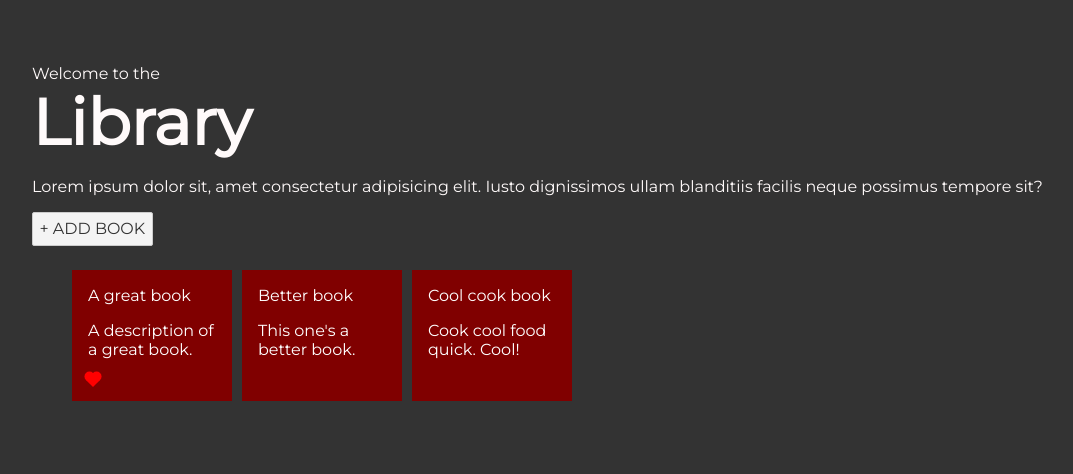
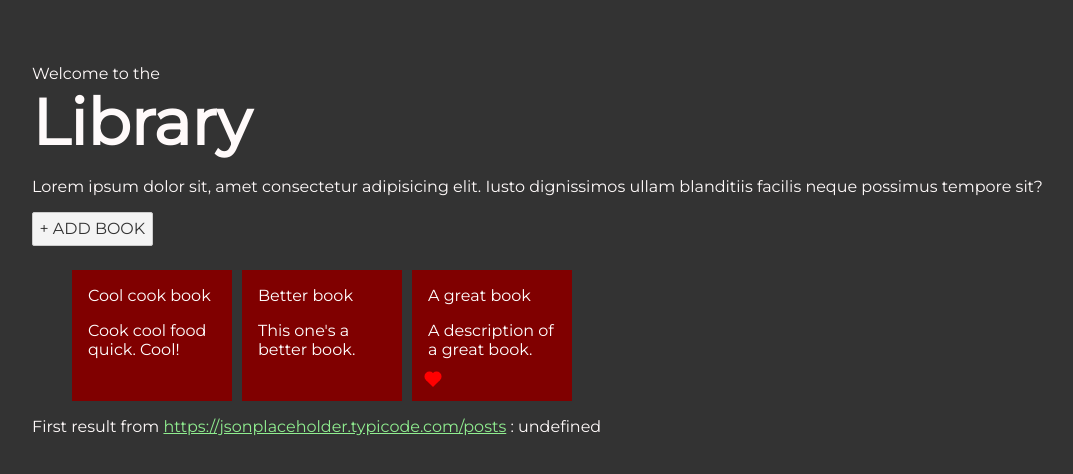
Before and after one commit to hchiam/learning-svelte, a Svelte app in the folder another-tutorial/: page / in a window 1280 px wide. Shown: the top 474 px of the page, without its empty margins (32-1105 px from the left). Built offline with nearby package versions, Linux system fonts and the light colour scheme; no server answers; data requests are answered from the project's data file.

Commit message:
fetched data pseudo dynamically from db.json

```diff
--- /dev/null
+++ b/another-tutorial/db.json
@@ -0,0 +1,22 @@
+{
+  "books": [
+    {
+      "id": 1,
+      "title": "A great book",
+      "description": "A description of a great book.",
+      "favorite": true
+    },
+    {
+      "id": 2,
+      "title": "Better book",
+      "description": "This one's a better book.",
+      "favorite": false
+    },
+    {
+      "id": 3,
+      "title": "Cool cook book",
+      "description": "Cook cool food quick. Cool!",
+      "favorite": false
+    }
+  ]
+}
--- a/another-tutorial/package.json
+++ b/another-tutorial/package.json
@@ -3,12 +3,16 @@
   "version": "1.0.0",
   "scripts": {
     "build": "rollup -c",
-    "dev": "rollup -c -w",
+    "dev": "run-p dev:server dev:client # dev was just: rollup -c -w",
+    "dev:server": "json-server --watch db.json",
+    "dev:client": "rollup -c -w",
     "start": "sirv public"
   },
   "devDependencies": {
     "@rollup/plugin-commonjs": "11.0.2",
     "@rollup/plugin-node-resolve": "^7.0.0",
+    "json-server": "^0.16.1",
+    "npm-run-all": "^4.1.5",
     "rollup": "^1.20.0",
     "rollup-plugin-livereload": "^1.0.0",
     "rollup-plugin-svelte": "^5.0.3",
--- a/another-tutorial/public/global.css
+++ b/another-tutorial/public/global.css
@@ -16,16 +16,15 @@ body {
 }
 
 a {
-  color: rgb(0, 100, 200);
-  text-decoration: none;
+  color: lightgreen;
 }
 
 a:hover {
-  text-decoration: underline;
+  color: lime;
 }
 
 a:visited {
-  color: rgb(0, 80, 160);
+  color: green;
 }
 
 label {
--- /dev/null
+++ b/another-tutorial/src/common/api.js
@@ -0,0 +1,25 @@
+export const bookApiUrl = "http://localhost:3000/books";
+
+export function httpGet(path) {
+  return req(path);
+}
+
+export function httpPost(path, data) {
+  return req(path, "POST", data);
+}
+
+export function httpPut(path, data) {
+  return req(path, "PUT", data);
+}
+
+async function req(path, method = "GET", data) {
+  const res = await fetch(bookApiUrl + path, {
+    method,
+    headers: {
+      "Content-Type": "application/json",
+    },
+    body: data && JSON.stringify(data),
+  });
+  const json = await res.json();
+  return { ok: res.ok, data: json };
+}
--- a/another-tutorial/src/library/Library.svelte
+++ b/another-tutorial/src/library/Library.svelte
@@ -2,26 +2,21 @@
   import BookGrid from "./BookGrid.svelte";
   import Button from "../common/Button.svelte";
 
-  const books = [
-    {
-      id: 1,
-      title: "A great book",
-      description: "A description of a great book.",
-      favorite: true
-    },
-    {
-      id: 2,
-      title: "Better book",
-      description: "This one's a better book.",
-      favorite: false
-    },
-    {
-      id: 3,
-      title: "Cool cook book",
-      description: "Cook cool food quick. Cool!",
-      favorite: false
-    }
-  ];
+  import { httpGet } from "../common/api.js";
+  let books = [];
+  onMount(async function() {
+    const { data } = await httpGet("/?_sort=id&_order=desc");
+    books = data;
+  });
+
+  // fetch example:
+  import { onMount } from "svelte";
+  let data = [];
+  onMount(async function() {
+    const response = await fetch("https://jsonplaceholder.typicode.com/posts");
+    const json = await response.json();
+    data = json;
+  });
 </script>
 
 <style>
@@ -44,3 +39,11 @@
 <Button>+ Add book</Button>
 
 <BookGrid {books} />
+
+<p>
+  First result from
+  <a href="https://jsonplaceholder.typicode.com/posts" target="_blank">
+    https://jsonplaceholder.typicode.com/posts
+  </a>
+  : {JSON.stringify(data[0])}
+</p>
```
Also changed, not shown: 1 other file (tests, documents, lock files or other folders).
